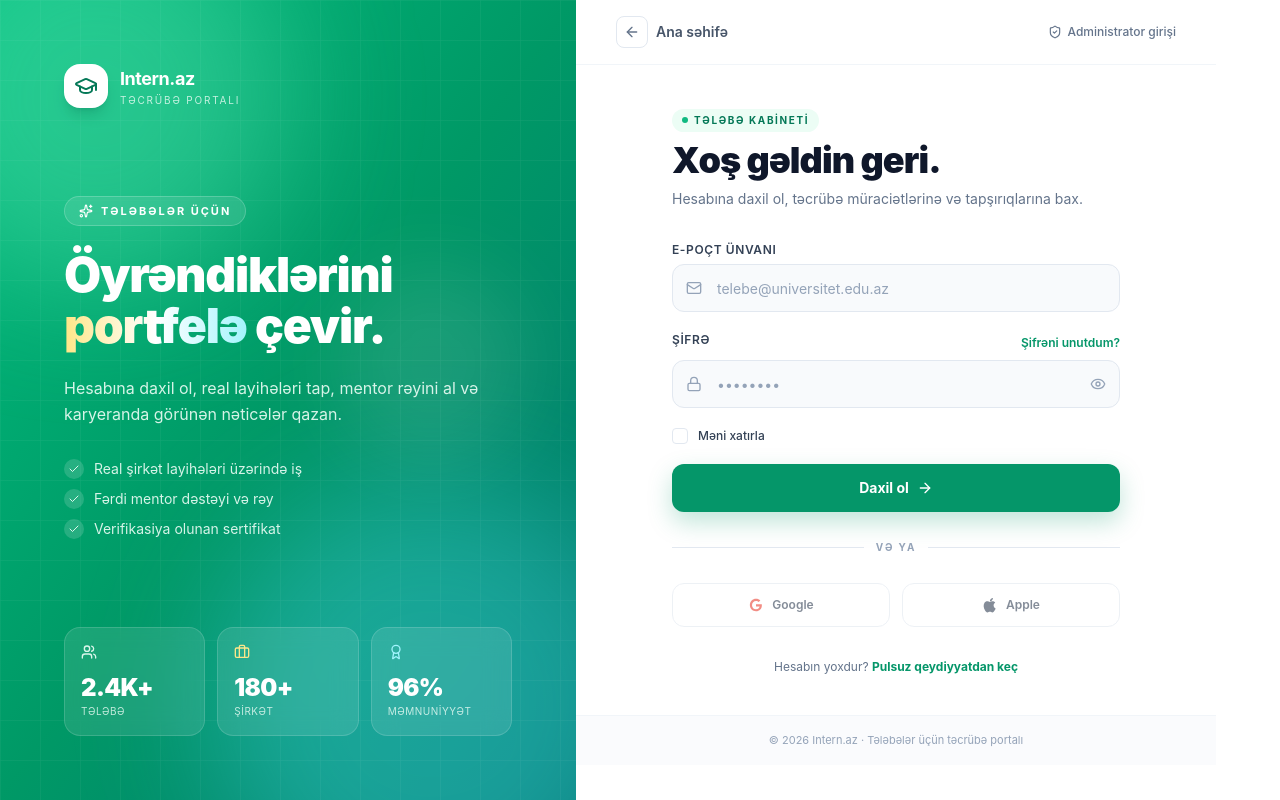
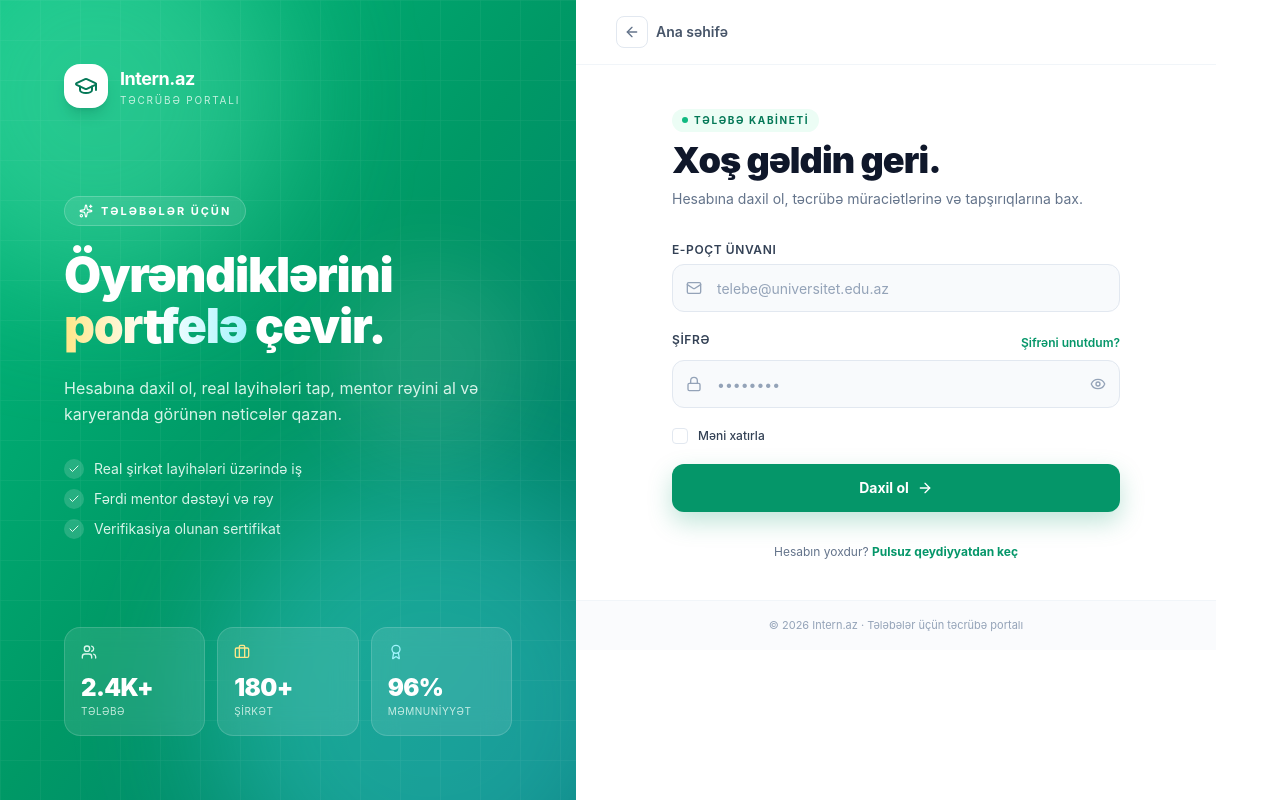
Before and after one commit to etikhacker/intern.az, a Next.js app: page /login in a window 1280 px wide. Built offline with nearby package versions, Linux system fonts and the light colour scheme; no server answers.

Commit message:
fix(auth): simplify login options

```diff
--- a/app/(auth)/login/page.tsx
+++ b/app/(auth)/login/page.tsx
@@ -21,7 +21,6 @@ import {
   Loader2,
   Mail,
   Lock,
-  ShieldCheck,
   Sparkles,
   Users,
 } from 'lucide-react';
@@ -275,8 +274,8 @@ function LoginForm() {
 
   return (
     <div className="relative flex w-full flex-col">
-      {/* Top bar: back-to-landing link + admin link */}
-      <div className="flex items-center justify-between gap-3 border-b border-slate-100 px-6 py-4 sm:px-10">
+      {/* Top bar */}
+      <div className="flex items-center border-b border-slate-100 px-6 py-4 sm:px-10">
         <Link
           href="/"
           className="group inline-flex items-center gap-2 text-sm font-semibold text-slate-600 transition-colors hover:text-emerald-600"
@@ -285,13 +284,6 @@ function LoginForm() {
             <ArrowLeft className="h-4 w-4" aria-hidden="true" />
           </span>
           <span>Ana səhifə</span>
-        </Link>
-        <Link
-          href="/admin/login"
-          className="inline-flex items-center gap-1.5 text-xs font-medium text-slate-500 transition-colors hover:text-slate-900"
-        >
-          <ShieldCheck className="h-3.5 w-3.5" aria-hidden="true" />
-          Administrator girişi
         </Link>
       </div>
 
@@ -446,53 +438,6 @@ function LoginForm() {
             </Button>
           </form>
 
-          {/* Divider */}
-          <div className="my-7 flex items-center gap-3">
-            <div className="h-px flex-1 bg-slate-200" />
-            <span className="text-[10px] font-bold uppercase tracking-[0.18em] text-slate-400">
-              və ya
-            </span>
-            <div className="h-px flex-1 bg-slate-200" />
-          </div>
-
-          {/* Social placeholders — visual only, not wired to OAuth yet */}
-          <div className="grid grid-cols-2 gap-3">
-            <button
-              type="button"
-              disabled
-              className="flex h-11 items-center justify-center gap-2 rounded-xl border border-slate-200 bg-white text-xs font-semibold text-slate-700 transition-colors hover:bg-slate-50 disabled:cursor-not-allowed disabled:opacity-60"
-              aria-label="Google ilə daxil ol"
-            >
-              <svg
-                className="h-4 w-4"
-                viewBox="0 0 24 24"
-                aria-hidden="true"
-              >
-                <path
-                  fill="#EA4335"
-                  d="M12 10.2v3.9h5.5c-.2 1.4-1.7 4.2-5.5 4.2-3.3 0-6-2.7-6-6.1s2.7-6.1 6-6.1c1.9 0 3.2.8 3.9 1.5l2.6-2.5C16.9 3.6 14.6 2.7 12 2.7 6.9 2.7 2.8 6.8 2.8 12s4.1 9.3 9.2 9.3c5.3 0 8.8-3.7 8.8-9 0-.6-.1-1-.1-1.5H12z"
-                />
-              </svg>
-              Google
-            </button>
-            <button
-              type="button"
-              disabled
-              className="flex h-11 items-center justify-center gap-2 rounded-xl border border-slate-200 bg-white text-xs font-semibold text-slate-700 transition-colors hover:bg-slate-50 disabled:cursor-not-allowed disabled:opacity-60"
-              aria-label="Apple ilə daxil ol"
-            >
-              <svg
-                className="h-4 w-4"
-                viewBox="0 0 24 24"
-                fill="currentColor"
-                aria-hidden="true"
-              >
-                <path d="M16.365 1.43c.07 1.32-.45 2.6-1.27 3.5-.81.91-2.16 1.62-3.27 1.55-.08-1.28.5-2.6 1.3-3.49.83-.94 2.27-1.62 3.24-1.56zM20.5 17.39c-.49 1.13-.72 1.63-1.35 2.63-.88 1.4-2.13 3.13-3.67 3.15-1.38.02-1.73-.9-3.6-.9-1.87 0-2.27.92-3.64.92-1.54-.02-2.72-1.59-3.6-2.99-2.46-3.92-2.72-8.52-1.2-10.97 1.08-1.74 2.78-2.76 4.39-2.76 1.63 0 2.66.9 4.01.9 1.31 0 2.1-.9 3.98-.9 1.42 0 2.93.78 4.01 2.12-3.52 1.93-2.95 6.96.67 8.8z" />
-              </svg>
-              Apple
-            </button>
-          </div>
-
           {/* Footer link */}
           <p className="mt-8 text-center text-xs text-slate-500">
             Hesabın yoxdur?{' '}
```
